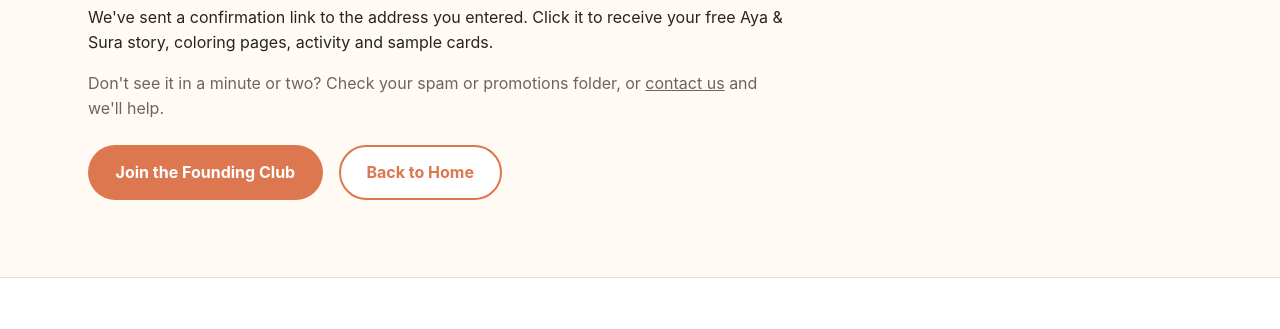
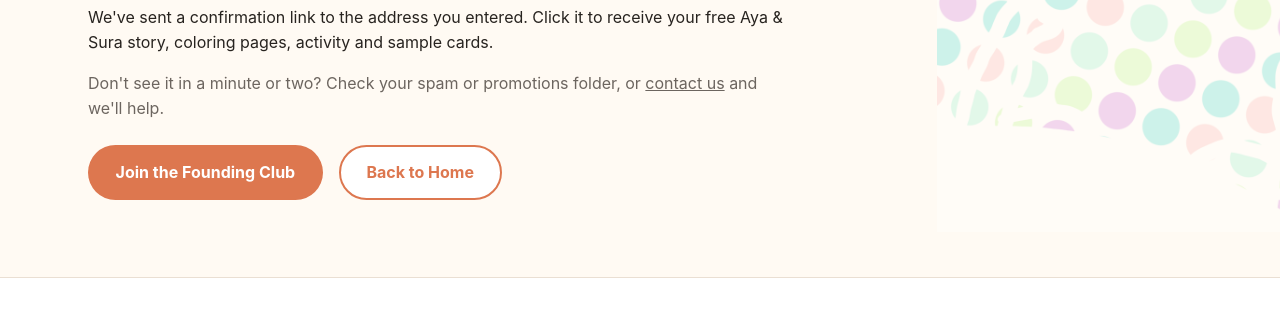
Before and after one commit to nourijp/aya-sura-site, an Astro site: page /free/check-your-email in a window 1280 px wide. Shown: the part 247-576 px from the top of the page. Built offline with nearby package versions, Linux system fonts and the light colour scheme; Astro itself is replaced by a stand-in of ours.

Commit message:
Add confetti accent to the Free Starter Pack confirmation page
Extracted just the polka-dot background layers from "they believe"
(skipping the character layers, two of which — "isa" and "nao" —
are unapproved characters not yet cleared for customer-facing use).
Used as a low-opacity corner accent on the check-your-email
confirmation page for a celebratory feel without clashing with the
site's warm palette.

Co-Authored-By: Claude Sonnet 5 <noreply@anthropic.com>

```diff
--- a/src/pages/free/check-your-email.astro
+++ b/src/pages/free/check-your-email.astro
@@ -3,7 +3,7 @@ import Layout from '../../layouts/Layout.astro';
 import { routes } from '../../config/routes.ts';
 ---
 <Layout title="Check Your Email" description="Confirm your email to receive your free Aya & Sura Starter Pack.">
-  <section class="section">
+  <section class="section confetti-section">
     <div class="container">
       <h1>Check your email to confirm.</h1>
       <p>We've sent a confirmation link to the address you entered. Click it to receive your free Aya &amp; Sura story, coloring pages, activity and sample cards.</p>
@@ -14,4 +14,26 @@ import { routes } from '../../config/routes.ts';
       </div>
     </div>
   </section>
+
+  <style>
+    .confetti-section {
+      position: relative;
+      overflow: hidden;
+    }
+    .confetti-section::before {
+      content: '';
+      position: absolute;
+      top: -6%;
+      right: -6%;
+      width: min(420px, 55vw);
+      aspect-ratio: 1 / 1;
+      background: url('/images/brand/confetti-accent.png') center / contain no-repeat;
+      opacity: 0.35;
+      pointer-events: none;
+    }
+    .confetti-section .container {
+      position: relative;
+      z-index: 1;
+    }
+  </style>
 </Layout>
```
Also changed, not shown: public/images/brand/confetti-accent.png (added).
